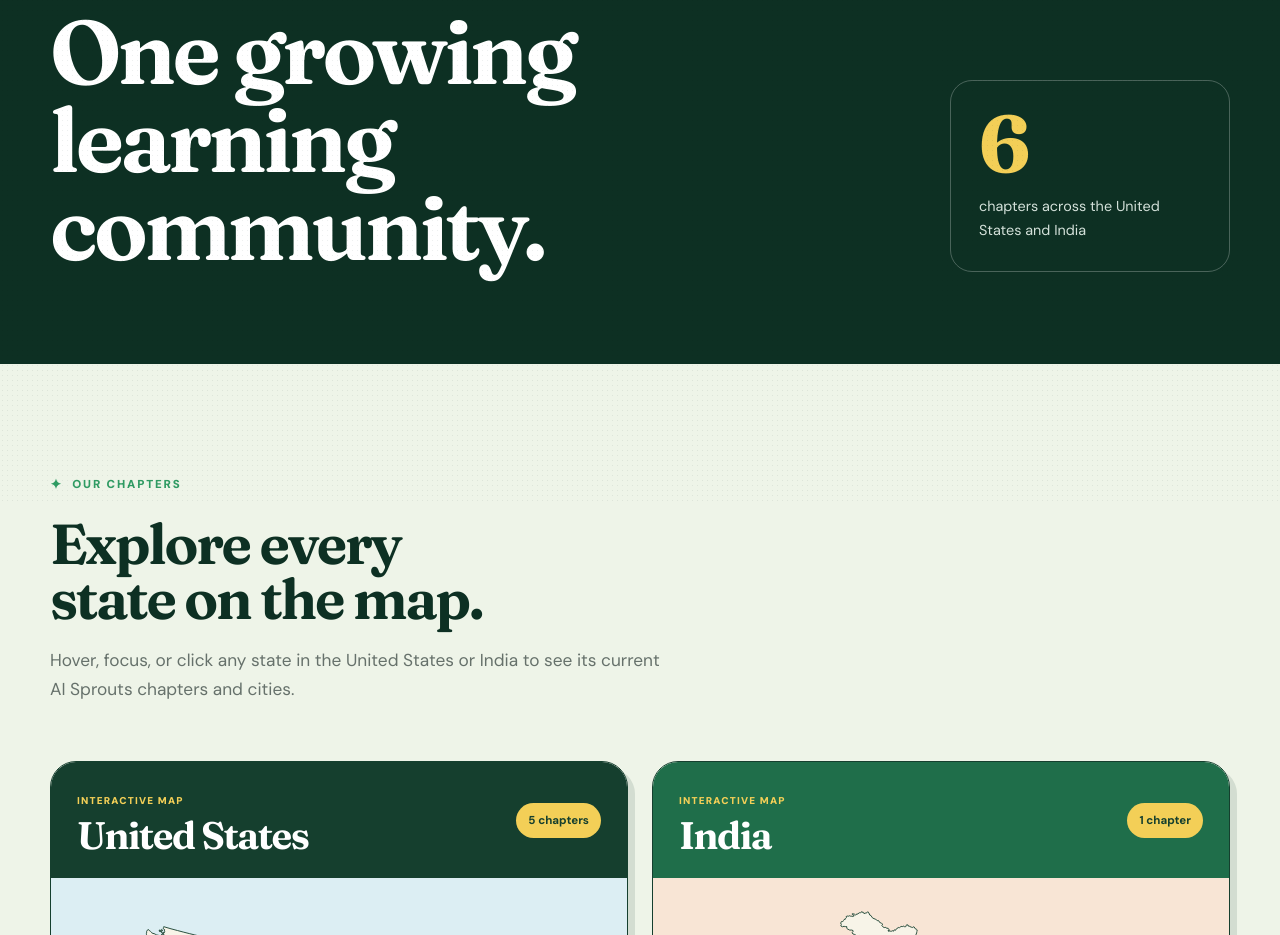
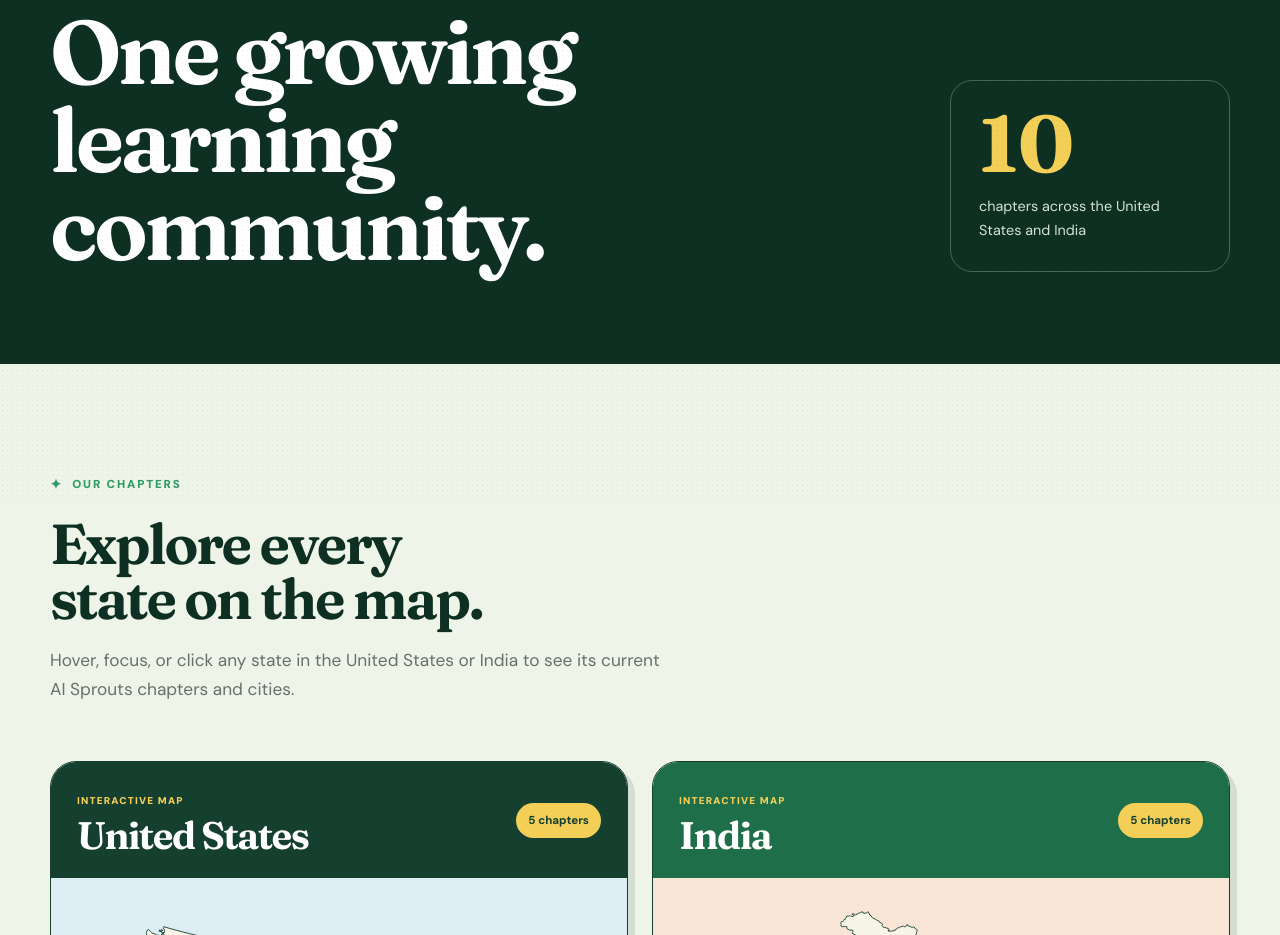
Before and after one commit to suhaanthayyil/ai-sprouts-website, a Next.js app: page /chapters in a window 1280 px wide. Shown: the part 297-1232 px from the top of the page. Built offline with nearby package versions, Linux system fonts and the light colour scheme.

Commit message:
Add new India chapter locations

```diff
--- a/app/chapters/page.tsx
+++ b/app/chapters/page.tsx
@@ -13,7 +13,7 @@ export default function ChaptersPage() {
       <section className="map-hero">
         <div className="container map-hero-grid">
           <div><Eyebrow>Our growing community</Eyebrow><h1>Two countries. One growing learning community.</h1></div>
-          <div className="map-hero-stats"><strong>6</strong><span>chapters across the United States and India</span></div>
+          <div className="map-hero-stats"><strong>10</strong><span>chapters across the United States and India</span></div>
         </div>
       </section>
       <section className="section map-section">
--- a/components/chapter-map.tsx
+++ b/components/chapter-map.tsx
@@ -21,7 +21,11 @@ const chapterCities: Record<string, string[]> = {
   "United States:North Carolina": ["Charlotte", "Waxhaw", "Mint Hill"],
   "United States:Ohio": ["New Albany"],
   "United States:Texas": ["Frisco"],
+  "India:Andaman and Nicobar Islands": ["Port Blair"],
+  "India:Delhi": ["New Delhi"],
+  "India:Kerala": ["Kozhikode"],
   "India:Tamil Nadu": ["Coimbatore"],
+  "India:Telangana": ["Hyderabad"],
 };
 
 function normalizeName(name: string) {
```
Also changed, not shown: 1 other file (tests, documents, lock files or other folders).
